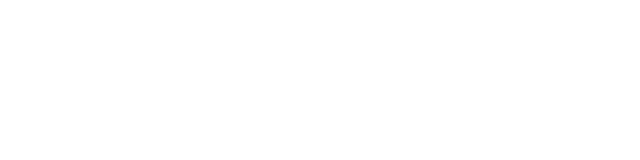
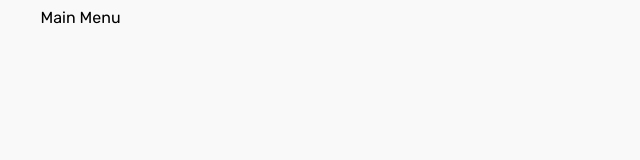
Before and after one commit to karolistech/memory-game, a React (Vite) app: page / in a window 1280 px wide. Shown: the top 160 px of the page, without its empty margins (0-640 px from the left). Built offline with nearby package versions, Linux system fonts and the light colour scheme.

Commit message:
feat: add screen state management

```diff
--- a/src/App.css
+++ b/src/App.css
@@ -0,0 +1,5 @@
+.app {
+  max-width: 1200px;
+  margin-inline: auto;
+  padding: 0.5rem;
+}
--- a/src/App.tsx
+++ b/src/App.tsx
@@ -1,8 +1,17 @@
+import { useScreen } from "@/hooks/useScreen";
+
 import "./App.css";
 
 export default function App() {
+  const { screen, setScreen } = useScreen();
+
   return (
     <div className="app">
+      {screen === "main-menu" && <div>Main Menu</div>}
+
+      {screen === "game" && <div>Game</div>}
+
+      {screen === "collection" && <div>Collection</div>}
     </div>
   );
 }
--- a/src/base.css
+++ b/src/base.css
@@ -2,6 +2,10 @@
   font-family: Rubik;
   src: url("./assets/fonts/Rubik.woff2") format("woff2");
   font-weight: 300 900;
+}
+
+:root {
+  --color-background: #f9f9f9;
 }
 
 *, *::before, *::after {
@@ -10,6 +14,11 @@
   padding: 0;
 }
 
+html {
+  scrollbar-gutter: stable;
+}
+
 body {
+  background-color: var(--color-background);
   font-family: Rubik, system-ui;
 }
--- /dev/null
+++ b/src/hooks/useScreen.ts
@@ -0,0 +1,9 @@
+import { useState } from "react";
+
+import type { Screen } from "@/types/screen";
+
+export function useScreen() {
+  const [screen, setScreen] = useState<Screen>("main-menu");
+
+  return { screen, setScreen };
+}
--- /dev/null
+++ b/src/types/screen.ts
@@ -0,0 +1 @@
+export type Screen = "main-menu" | "game" | "collection";
```
